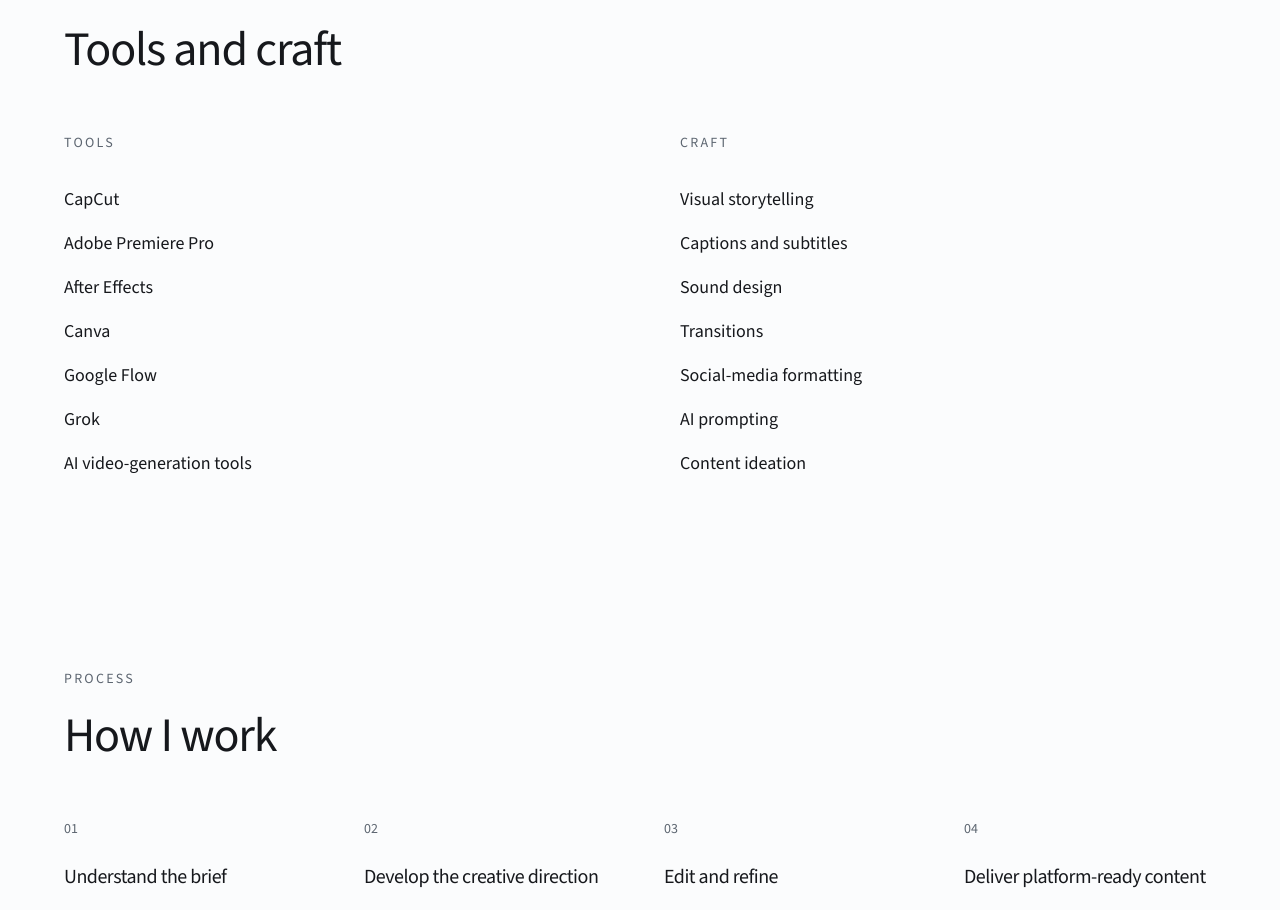
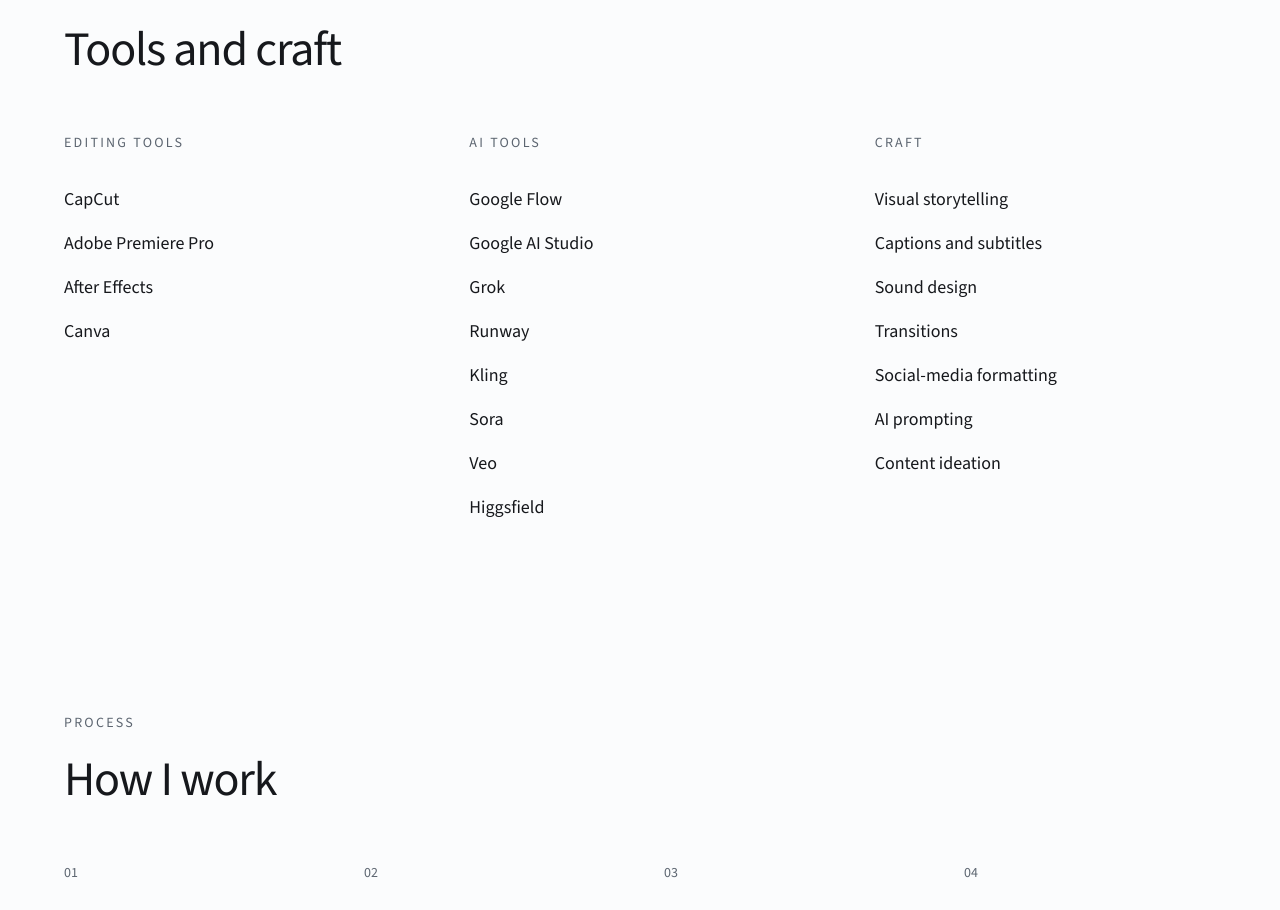
Before and after one commit to PAMPAM-byte/creator-portfolio, a Next.js app: page / in a window 1280 px wide. Shown: the part 7061-7971 px from the top of the page. Built offline with nearby package versions, Linux system fonts and the light colour scheme; no server answers.

Commit message:
Add AI tools section to Skills component and update skills data structure

```diff
--- a/src/components/Skills.jsx
+++ b/src/components/Skills.jsx
@@ -1,6 +1,6 @@
 import Reveal from "@/components/Reveal";
 import SectionHeader from "@/components/SectionHeader";
-import { craft, tools } from "@/data/skills";
+import { aiTools, craft, tools } from "@/data/skills";
 
 export default function Skills() {
   return (
@@ -15,10 +15,10 @@
           kicker="Skills"
           title="Tools and craft"
         />
-        <div className="grid gap-20 lg:grid-cols-2">
+        <div className="grid gap-12 sm:grid-cols-2 lg:grid-cols-3 lg:gap-16">
           <Reveal>
             <h3 className="text-sm tracking-[0.16em] text-mute uppercase">
-              Tools
+              Editing tools
             </h3>
             <ul className="mt-8 space-y-4">
               {tools.map((tool) => (
@@ -29,6 +29,18 @@
             </ul>
           </Reveal>
           <Reveal delay={0.08}>
+            <h3 className="text-sm tracking-[0.16em] text-mute uppercase">
+              AI tools
+            </h3>
+            <ul className="mt-8 space-y-4">
+              {aiTools.map((tool) => (
+                <li key={tool.id} className="text-lg text-ink">
+                  {tool.name}
+                </li>
+              ))}
+            </ul>
+          </Reveal>
+          <Reveal delay={0.16}>
             <h3 className="text-sm tracking-[0.16em] text-mute uppercase">
               Craft
             </h3>
--- a/src/data/skills.js
+++ b/src/data/skills.js
@@ -1,6 +1,7 @@
 /**
  * SKILLS & TOOLS
- * The tools list and the craft list render in the Skills section.
+ * Editing tools, AI tools, and craft render separately in the Skills section.
+ * Add AI tools to aiTools to keep them separate from editing software.
  */
 
 export const tools = [
@@ -8,9 +9,17 @@
   { id: "premiere", name: "Adobe Premiere Pro" },
   { id: "after-effects", name: "After Effects" },
   { id: "canva", name: "Canva" },
+];
+
+export const aiTools = [
   { id: "flow", name: "Google Flow" },
+  { id: "google-ai-studio", name: "Google AI Studio" },
   { id: "grok", name: "Grok" },
-  { id: "ai-video", name: "AI video-generation tools" },
+  { id: "runway", name: "Runway" },
+  { id: "kling", name: "Kling" },
+  { id: "sora", name: "Sora" },
+  { id: "veo", name: "Veo" },
+  { id: "higgsfield", name: "Higgsfield" },
 ];
 
 export const craft = [
```
